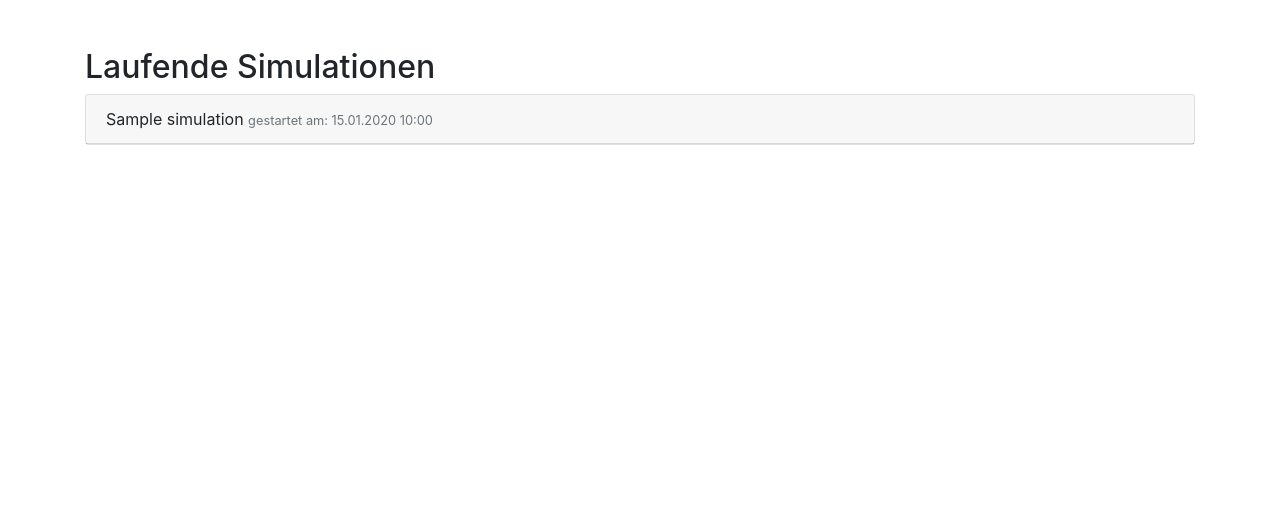
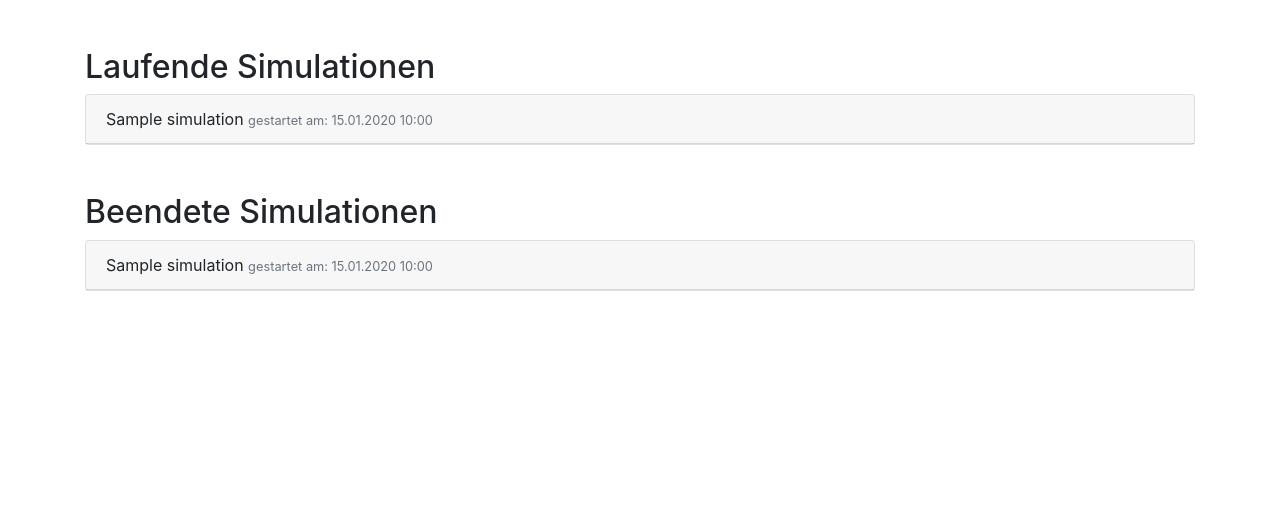
Before and after one commit to KAIZN-io/Simulation.jl, a Flask app: template web_interface/templates/simulation/overview_active.html in a window 1280 px wide. Shown: the part 56-587 px from the top of the page. Run offline with Flask 2, Linux system fonts and the light colour scheme; the template is opened without the code that fills it: most values are stand-ins (such as "Sample title", 1, 10 or a date in 2020); some libraries are stand-ins or nearby versions.

Commit message:
Display image results for finished simulations
simulations that are finished are now displayed underneath the running
ones. They have a small set of information as well as the generated
image attached.
So far the finished simulations are only the ones finished since docker
was started. Older ones are not yet loaded from the database.

```diff
--- a/web_interface/routings.py
+++ b/web_interface/routings.py
@@ -4,7 +4,12 @@ from simulation_manager import SimulationManager
 from simulation_form import SimulationForm
 
 
-app = Flask('ProjectQ', template_folder='web_interface/templates')
+app = Flask(
+    'ProjectQ',
+    template_folder='web_interface/templates',
+    static_url_path='/pictures',
+    static_folder='SimulationPictures'
+)
 sm = SimulationManager()
 
 
@@ -30,4 +35,9 @@ def start():
 @app.route('/simulation')
 def running():
     running_simulations = sm.get_running_simulations()
-    return render_template('simulation/overview_active.html', running_simulations=running_simulations)
+    finished_simulations = sm.get_finished_simulations()
+    return render_template(
+        'simulation/overview_active.html',
+        running_simulations=running_simulations,
+        finished_simulations=finished_simulations
+    )
--- a/web_interface/templates/simulation/overview_active.html
+++ b/web_interface/templates/simulation/overview_active.html
@@ -6,7 +6,7 @@
     <h2>Laufende Simulationen</h2>
 
     {% if running_simulations %}
-        <div id="running-simulations">
+        <div id="running-simulations" class="mb-5">
             {% for simulation in running_simulations %}
                 <div class="card">
                     <div id="sim-{{ simulation.uuid }}"
@@ -40,10 +40,57 @@
             {% endfor %}
         </div>
     {% else %}
-        <div class="card">
+        <div class="card mb-5">
             <div class="card-body">
                 Es laufen derzeit keine Simulationen.
             </div>
         </div>
     {% endif %}
+
+
+    <h2>Beendete Simulationen</h2>
+    {% if finished_simulations %}
+        <div id="finished-simulations">
+            {% for simulation in finished_simulations %}
+                <div class="card">
+                    <div id="sim-{{ simulation.uuid }}"
+                         class="card-header"
+                         data-toggle="collapse"
+                         data-target="#sim-data-{{ simulation.uuid }}">
+                        {{ simulation.name }}
+                        <small class="text-secondary">
+                            gestartet am: {{ simulation.started_at.strftime( "%d.%m.%Y %H:%M" ) }}
+                        </small>
+                    </div>
+                    <div id="sim-data-{{ simulation.uuid }}"
+                         class="collapse"
+                         data-parent="#finished-simulations">
+                        <div class="card-body">
+                            <table class="table">
+                                <tbody>
+                                    <tr>
+                                        <th scope="row">Modell</th>
+                                        <td>{{ simulation.data.get_model_name() }}</td>
+                                    </tr>
+                                    <tr>
+                                        <th scope="row">Simulierter Zeitraum</th>
+                                        <td>{{ simulation.data.start }}s - {{ simulation.data.stop }}s</td>
+                                    </tr>
+                                </tbody>
+                            </table>
+                            <a href="/pictures/{{ simulation.get_picture_name() }}" target="_blank">
+                                <img class="img-fluid" src="/pictures/{{ simulation.get_picture_name() }}" />
+                            </a>
+                        </div>
+                    </div>
+                </div>
+            {% endfor %}
+        </div>
+    {% else %}
+        <div class="card">
+            <div class="card-body">
+                Es wurden noch keine Simulationen beendet.
+            </div>
+        </div>
+    {% endif %}
 {% endblock %}
```
Also changed, not shown: simulation_manager.py (+32 -2 lines).
